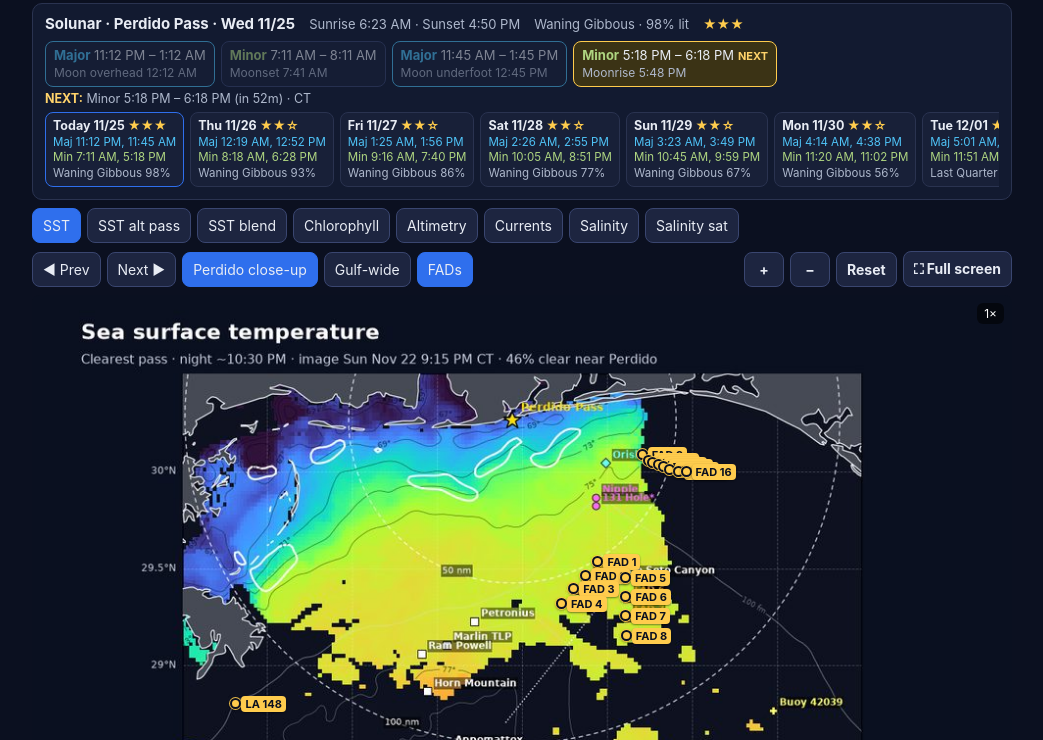
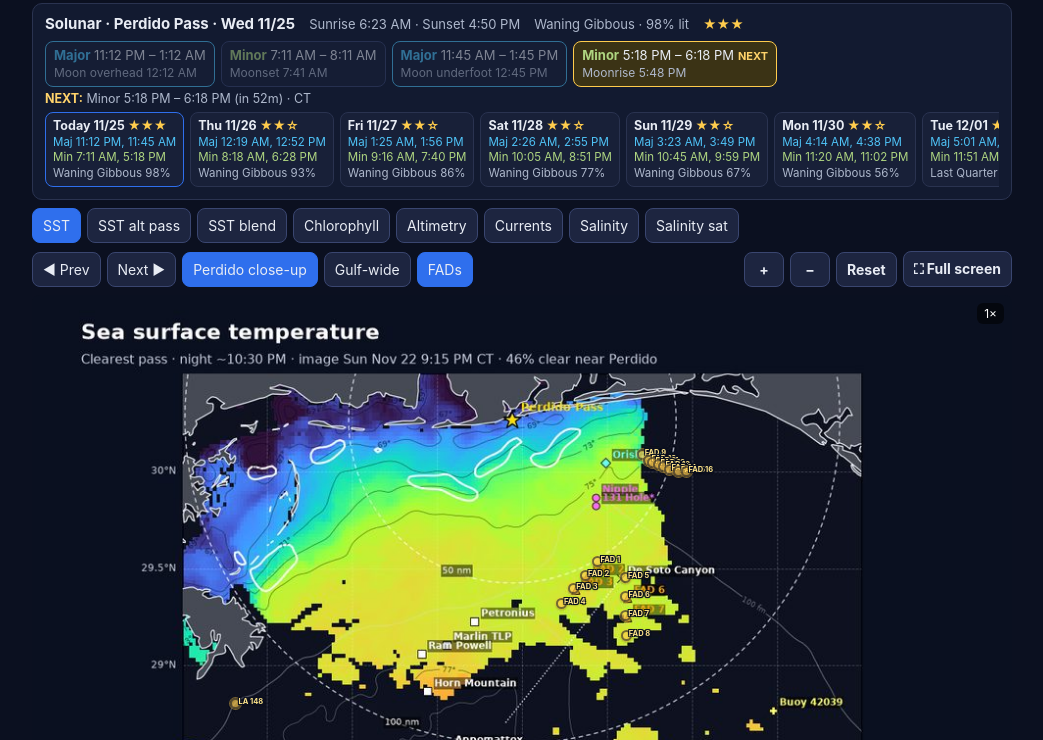
Before and after one commit to grinekb/gulf-offshore-maps, a plain HTML site: page index.html in a window 1280 px wide. Shown: the part 60-800 px from the top of the page, without its empty margins (118-1161 px from the left). Drawn offline with Linux system fonts and the light colour scheme.

Commit message:
Make FAD map labels smaller and see-through
Drop the solid gold label boxes so the map shows behind the names. Shrink the label type to about two-thirds of the previous size and keep it readable with a thin dark outline instead of a background. Marker dots are slightly translucent. The tap readout is unchanged.

```diff
--- a/index.html
+++ b/index.html
@@ -52,16 +52,17 @@ button.fb{border-color:#ffb300;box-shadow:inset 0 -3px 0 #ffb300}button.fb:after
 .fs .stage{flex:1 1 auto;min-height:0}.fs .hide-fs{display:none}
 .fs .stage .inner{}
 
-/* FAD overlay */
+/* FAD overlay — labels are small outlined text with no box so the map shows through */
 .fads{position:absolute;left:0;top:0;width:100%;height:100%;pointer-events:none;z-index:2}
 .fads.off{display:none}
 .fad{position:absolute;width:24px;height:24px;margin:-12px 0 0 -12px;pointer-events:auto;cursor:pointer;-webkit-tap-highlight-color:transparent}
-.fad i{position:absolute;left:50%;top:50%;width:11px;height:11px;margin:-7px 0 0 -7px;background:#ffcc4d;border:2px solid #0b1020;border-radius:50%;box-shadow:0 0 0 1px rgba(255,204,77,.9),0 1px 3px rgba(0,0,0,.55);box-sizing:border-box}
-.fad b{display:none;position:absolute;left:16px;top:3px;font:700 11px -apple-system,Segoe UI,Roboto,Helvetica,Arial,sans-serif;color:#0b1020;background:#ffcc4d;border-radius:4px;padding:0 4px;white-space:nowrap;line-height:16px;box-shadow:0 1px 2px rgba(0,0,0,.45)}
+.fad i{position:absolute;left:50%;top:50%;width:11px;height:11px;margin:-7px 0 0 -7px;background:rgba(255,204,77,.7);border:2px solid rgba(11,16,32,.55);border-radius:50%;box-shadow:0 0 0 1px rgba(255,204,77,.45),0 1px 2px rgba(0,0,0,.35);box-sizing:border-box}
+.fad b{display:none;position:absolute;left:13px;top:5px;font:700 7.5px/1.15 -apple-system,Segoe UI,Roboto,Helvetica,Arial,sans-serif;color:#ffe58a;background:transparent;padding:0;white-space:nowrap;box-shadow:none;
+ text-shadow:-1px -1px 0 #0b1020,1px -1px 0 #0b1020,-1px 1px 0 #0b1020,1px 1px 0 #0b1020,0 0 2px #0b1020,0 1px 2px rgba(0,0,0,.7)}
 .fads.labs .fad b,.fad.sel b{display:block}
-.fad.sel i{background:#fff;box-shadow:0 0 0 2px #ffcc4d,0 0 0 4px #0b1020}
+.fad.sel i{background:rgba(255,255,255,.92);box-shadow:0 0 0 2px rgba(255,204,77,.9),0 0 0 3px rgba(11,16,32,.5)}
 .pt .fn{font-weight:700;color:#ffcc4d}.pt .note{flex-basis:100%;color:#aeb8cc;font-size:12px}
-@media (max-width:560px){.fad b{font-size:10px;padding:0 3px;line-height:14px}}
+@media (max-width:560px){.fad b{font-size:7px}}
 </style></head><body><div class="w" id="wrap">
 <div class="hdr hide-fs"><div><h1>Gulf Offshore Maps</h1><div class="sub" id="stamp"></div></div>
 <div class="bar dbar" id="dbar"><button id="dprev" title="Older day">&#9664; Day</button><select id="dsel" aria-label="Pick a date"><option>Today</option></select><button id="dnext" title="Newer day">Day &#9654;</button><button id="dtoday">Today</button><span class="sub" id="dinfo"></span></div></div>
```
Also changed, not shown: viewer.html (+6 -5 lines).
